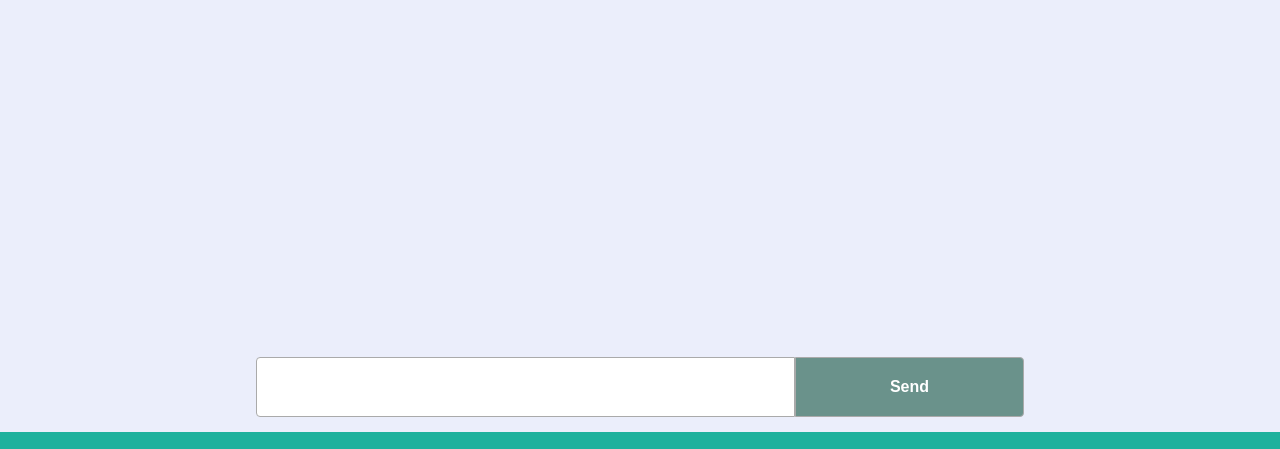
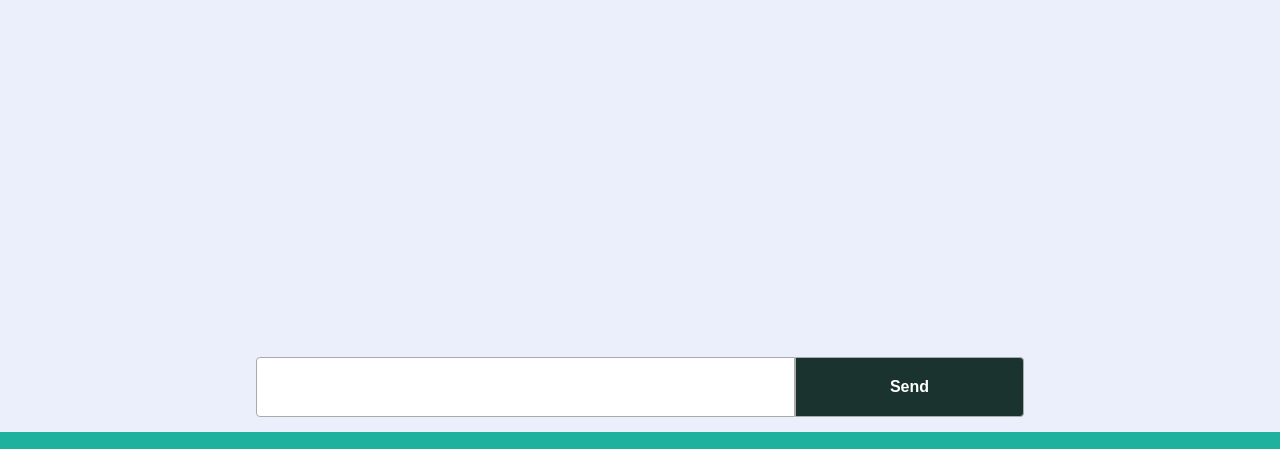
Before and after one commit to masatoDeweerdt/Chatbot, a plain HTML site: page index.html in a window 1280 px wide. Shown: the part 188-637 px from the top of the page. Drawn offline with Linux system fonts and the light colour scheme.

Commit message:
minor change css

```diff
--- a/asset/css/style.css
+++ b/asset/css/style.css
@@ -110,7 +110,7 @@ button {
     padding: 1rem 2rem;
     margin: 0;
     text-decoration: none;
-    background: #6a928b;
+    background: #1a332e;
     color: #ffffff;
     font-family: sans-serif;
     font-size: 1rem;
```
